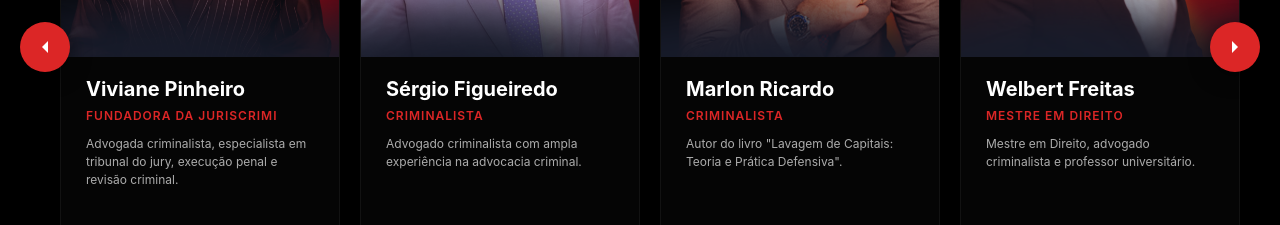
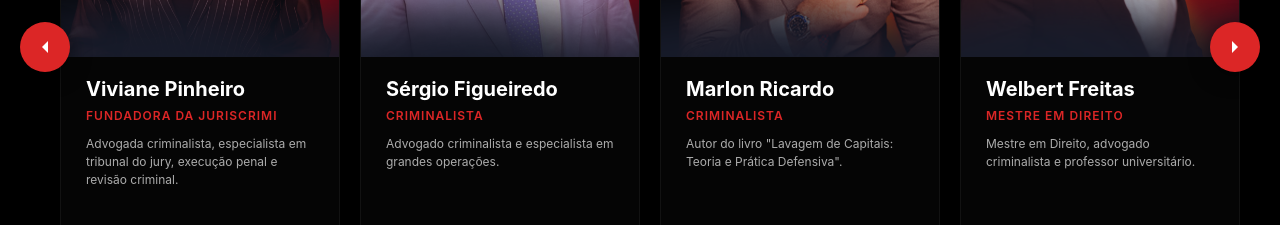
Before and after one commit to aleanmendonca/mentoriajuriscrimi, a React (Vite) app: page / in a window 1280 px wide. Shown: the part 5520-5745 px from the top of the page. Built offline with nearby package versions, Linux system fonts and the light colour scheme; a web font is replaced by a local one.

Commit message:
Atualização descrição Jader Aldrin e Sérgio Figueiredo

```diff
--- a/src/App.jsx
+++ b/src/App.jsx
@@ -904,7 +904,7 @@ function Professors() {
       initials: 'SF',
       name: 'Sérgio Figueiredo',
       role: 'Criminalista',
-      desc: 'Advogado criminalista com ampla experiência na advocacia criminal.',
+      desc: 'Advogado criminalista e especialista em grandes operações.',
       image: '/palestrantes/Sérgio.png',
       video: false,
     },
@@ -934,9 +934,9 @@ function Professors() {
     },
     {
       initials: 'J',
-      name: 'Jader',
+      name: 'Jader Aldrin',
       role: 'Criminalista',
-      desc: 'Advogado criminalista e mentor em casos de alta complexidade.',
+      desc: 'Advogado criminalista e especialista em Tribunal do Júri.',
       image: '/palestrantes/JADER.png',
       video: false,
     },
```
